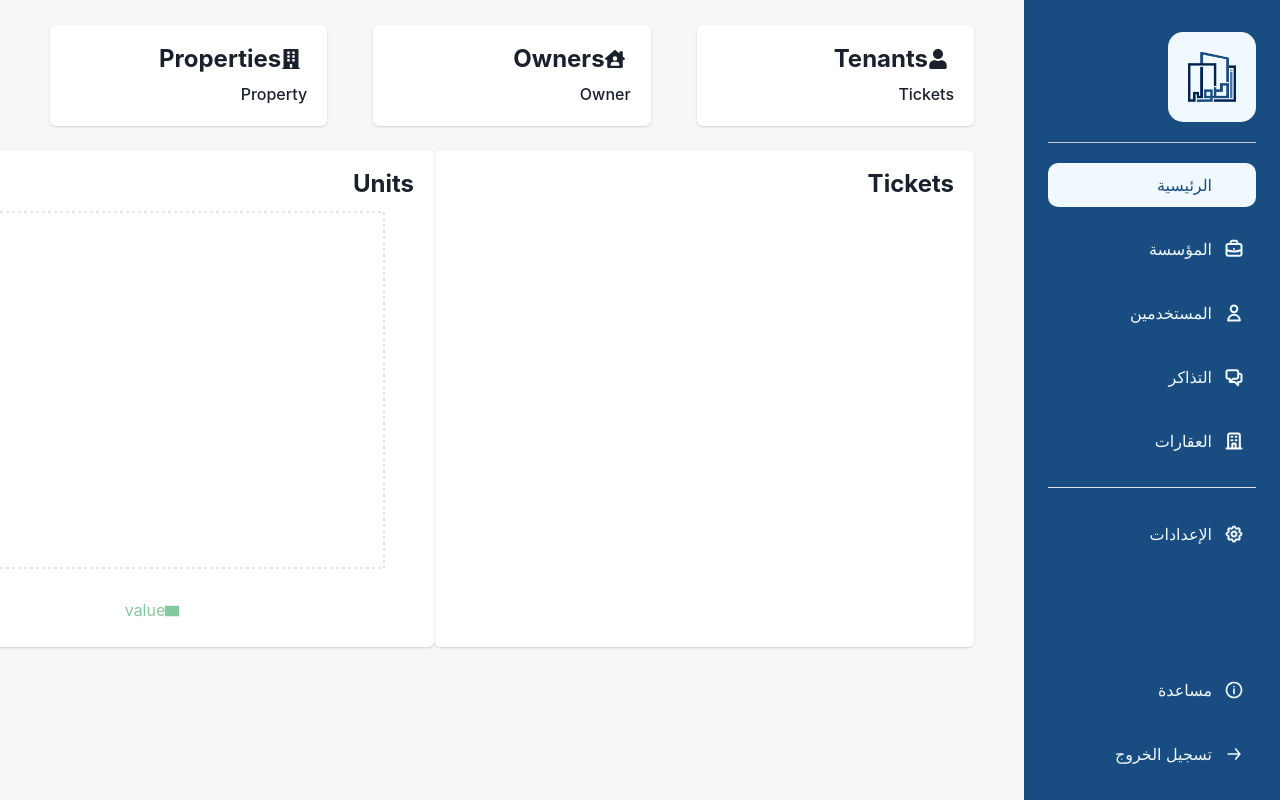
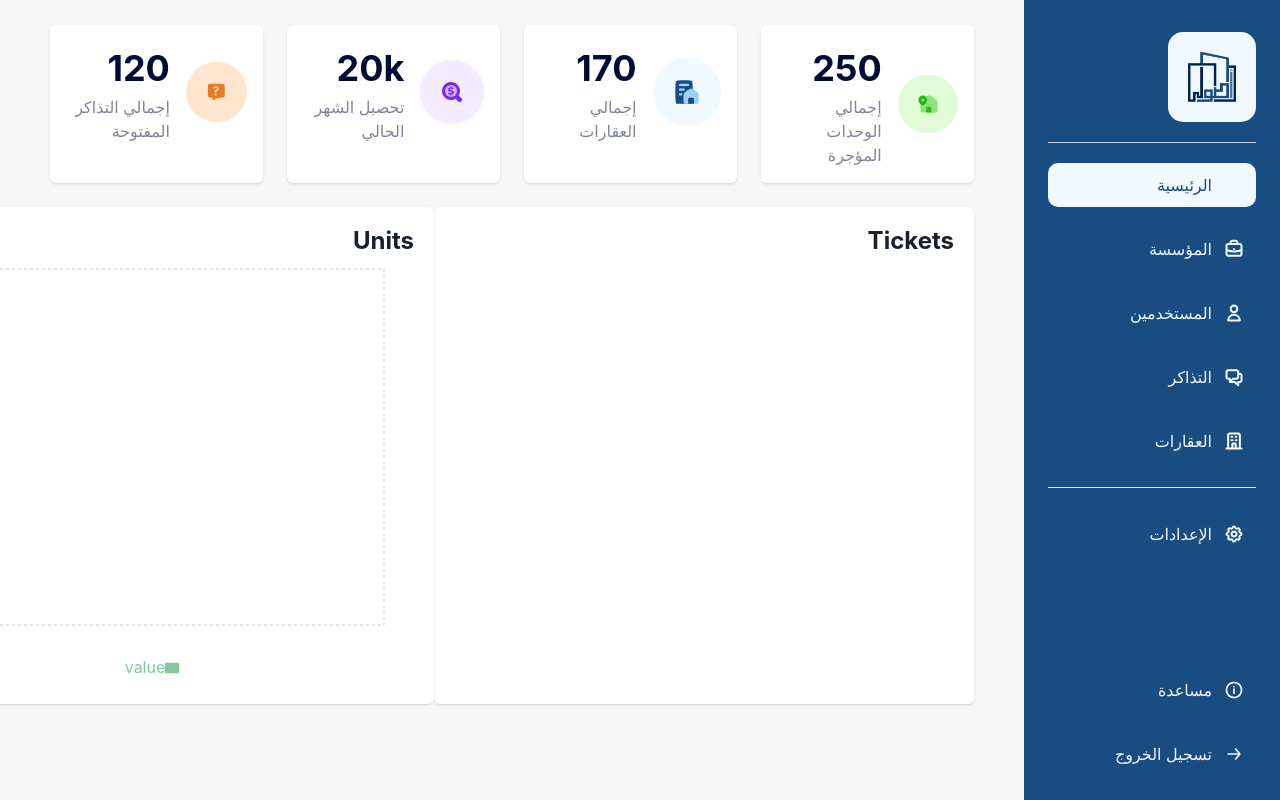
Before and after one commit to mohmaedelaraby/osoly-v1.0, a React (Create React App) app: page /home in a window 1280 px wide. Built offline with nearby package versions, Linux system fonts and the light colour scheme; sample sign-in values are in the browser's storage.

Commit message:
home structure

```diff
--- a/src/modules/home/style/Home.scss
+++ b/src/modules/home/style/Home.scss
@@ -5,9 +5,9 @@
         align-items: center;
         flex-direction: column;
         .home_container_cards {
-            display: flex;
-            align-items: center;
-            justify-content: space-between;
+            display: grid;
+            grid-template-columns: repeat(4, 1fr);
+            gap: 24px;
             width: 100%;
             margin-bottom: 24px;
             .home_container_cards_card {
--- a/src/modules/home/templete/Home.jsx
+++ b/src/modules/home/templete/Home.jsx
@@ -5,6 +5,11 @@ import "../style/Home.scss";
 import PieChartComponent from "../../../components/Charts/PieChart";
 import BarChartComponent from "../../../components/Charts/BarChart";
 import CardWithImg from "../../../components/Cards/CardWithImg";
+import CardWithNumber from "../../../components/Cards/CardWithNumber";
+import moneyIcon from "../../../assets/icons-svgs/money.svg";
+import interfaceIcon from "../../../assets/icons-svgs/interface.svg";
+import houseIcon from "../../../assets/icons-svgs/house.svg";
+import homesIcon from "../../../assets/icons-svgs/homes.svg";
 const Home = () => {
   const currentUserJson = localStorage.getItem("currentUser");
   const homeData = JSON.parse(currentUserJson)
@@ -54,32 +59,15 @@ const Home = () => {
       <div className="home">
         <div className="home_container">
           <div className="home_container_cards">
-            {metricData && metircArr?.map((item, i) => (
+            {/* {metricData && metircArr?.map((item, i) => (
               <div key={i} className="home_container_cards_card">
-                <Card width="90%">
-                  <CardHeader paddingBottom="8px">
-                    <Heading>
-                      <div className="home_container_cards_card_header">
-                        <div className="home_container_cards_card_header_icon">
-                          {item.icon}
-                        </div>
-                        <div className="home_container_cards_card_header_title">
-                          {item.tile}
-                        </div>
-                      </div>
-                    </Heading>
-                  </CardHeader>
-                  <CardBody paddingTop="0px">
-                    <span className="home_container_cards_card_num">
-                     {metricData[i]}
-                    </span>
-                    <span className="home_container_cards_card_label">
-                      {item.label}
-                    </span>
-                  </CardBody>
-                </Card>
+                <CardWithNumber></CardWithNumber>
               </div>
-            ))}
+            ))} */}
+            <CardWithNumber icon={houseIcon} number={250} desc={'إجمالي الوحدات المؤجرة'} bg={'#E2FBD7'}></CardWithNumber>
+            <CardWithNumber icon={homesIcon} number={170} desc={'  إجمالي العقارات'} bg={'#EFF9FF'}></CardWithNumber>
+            <CardWithNumber icon={moneyIcon} number={'20k'} desc={'  تحصيل الشهر الحالي'} bg={'#F3EBFF'}></CardWithNumber>
+            <CardWithNumber icon={interfaceIcon} number={120} desc={'إجمالي التذاكر المفتوحة'} bg={'#FFE4CE'}></CardWithNumber>
           </div>
           <div className="home_container_charts_table">
             <div className="home_container_charts_table__chart">
```
Also changed, not shown: src/assets/icons-svgs/interface.svg (added).
